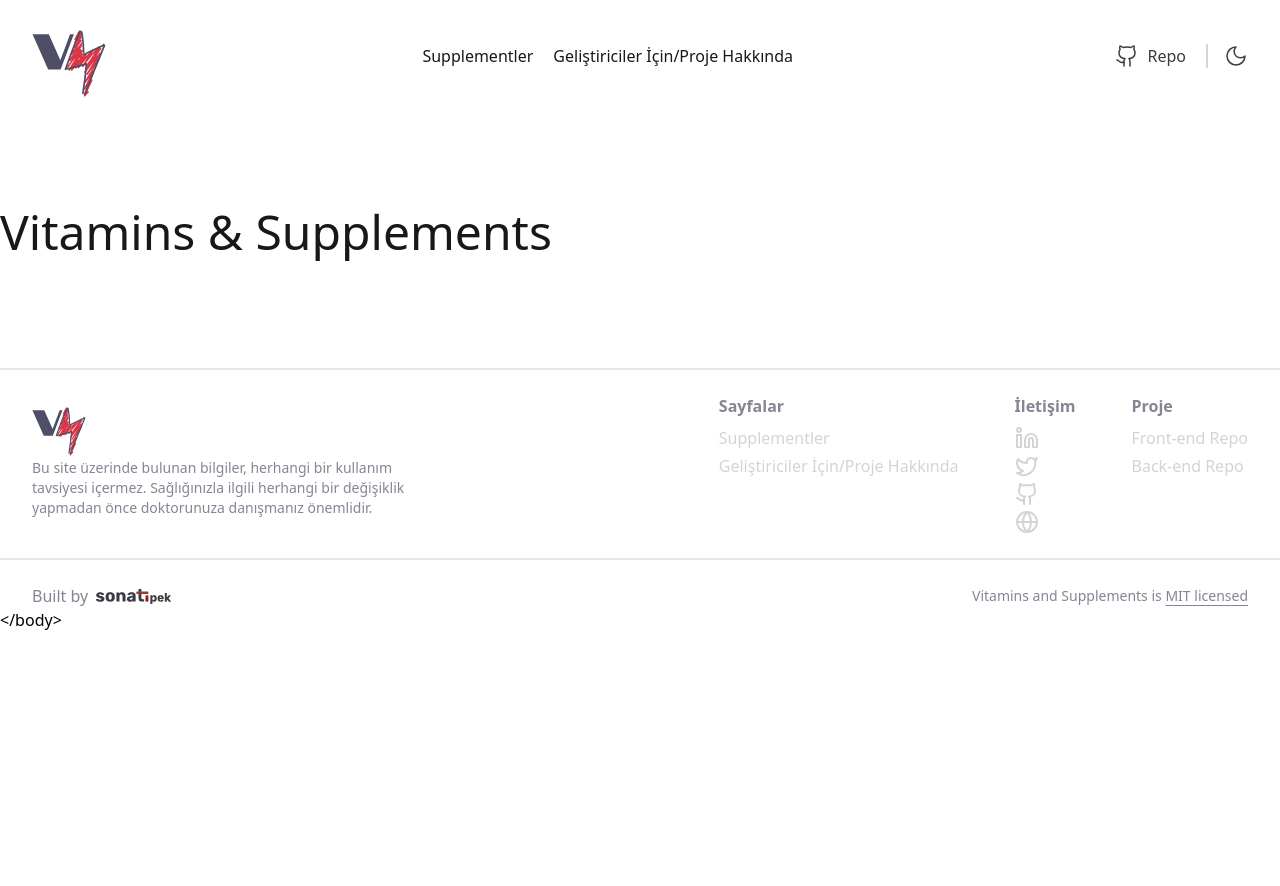
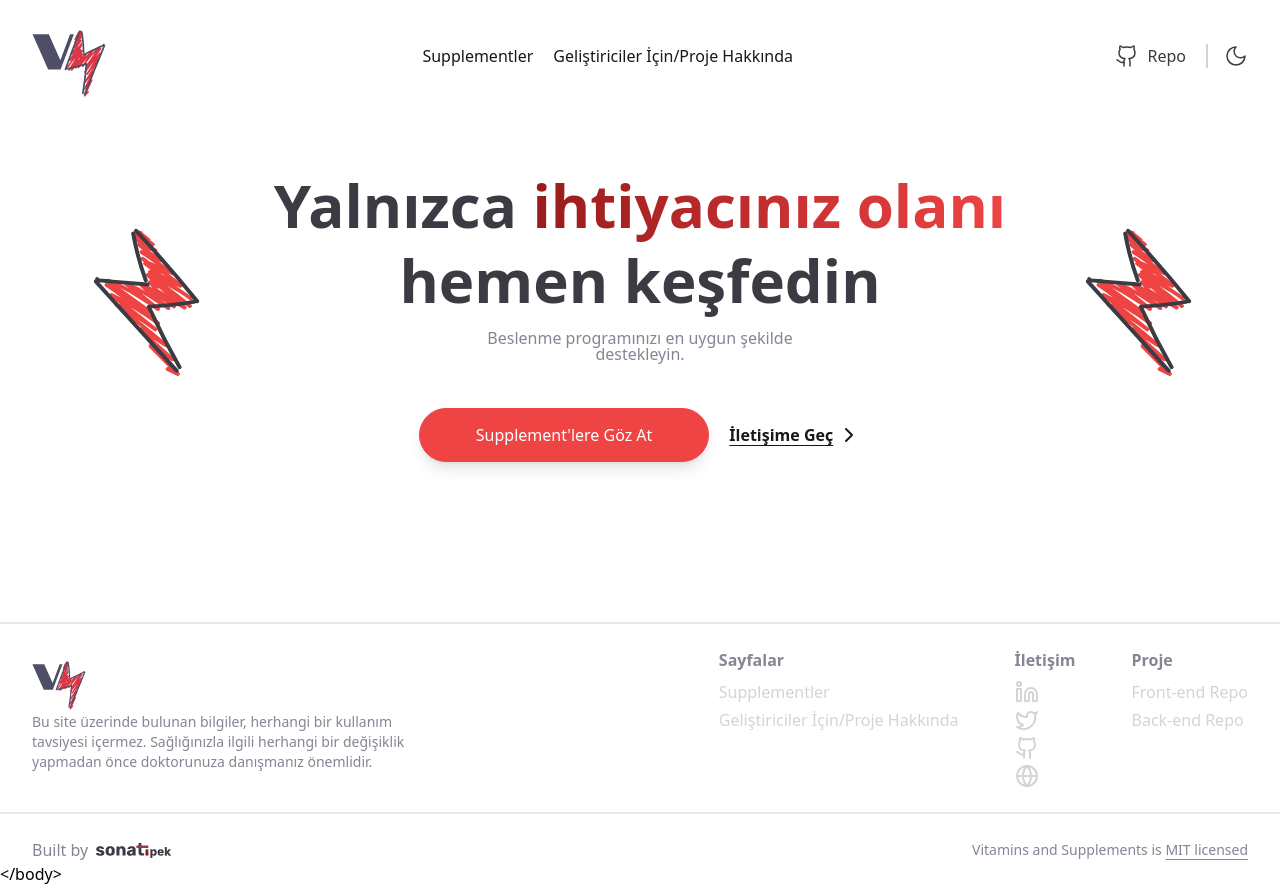
Before and after one commit to sonatipek/vitamins-and-supplements-frontend, a React (Vite) app: page / in a window 1280 px wide. Before the commit the page ends 800 px from the top, so only its background shows below. Built offline with nearby package versions, Linux system fonts and the light colour scheme.

Commit message:
hero component created and added

```diff
--- a/src/App.jsx
+++ b/src/App.jsx
@@ -1,9 +1,9 @@
-import Title from "./components/ui/Title";
+import Hero from "./components/Hero";
 
 function App() {
   return (
     <>
-      <Title size="lg" className="mt-24">Vitamins & Supplements</Title>
+      <Hero />
     </>
   );
 }
--- /dev/null
+++ b/src/components/Hero.jsx
@@ -0,0 +1,46 @@
+import { ChevronRight } from "lucide-react";
+import Link from "./ui/Link";
+import Thunderbolt from "../assets/thunderbolt.svg";
+
+export default function Hero() {
+  return (
+    <section className="mt-14 mb-40 container">
+      <div className="flex justify-center">
+        <img src={Thunderbolt} alt="thunderbolt svg" width={224} className="mt-4" />
+
+        <div>
+          <h3 className="mx-auto text-6xl font-bold text-center text-pretty text-dark leading-tight">
+            Yalnızca{" "}
+            <span className="font-extrabold text-transparent bg-clip-text bg-gradient-to-r from-darkBrand to-brand">
+              ihtiyacınız olanı
+            </span>{" "}
+            hemen keşfedin
+          </h3>
+          <p className="mx-auto text-mid font-light text-center mt-3 w-2/4 leading-none">
+            Beslenme programınızı en uygun şekilde destekleyin.
+          </p>
+        </div>
+
+        <img src={Thunderbolt} alt="thunderbolt svg" width={224} className="mt-4" />
+      </div>
+
+      <div className="flex items-center justify-center gap-5">
+        <Link href="/supplements" type="button">
+          Supplement&apos;lere Göz At
+        </Link>
+
+        <Link
+          href="https://linkedin.com/in/sonatipek"
+          target="_blank"
+          classname="!text-darkest font-semibold group"
+        >
+          İletişime Geç
+          <ChevronRight
+            size={24}
+            className="ml-1 group-hover:translate-x-1 transition-transform duration-300"
+          />
+        </Link>
+      </div>
+    </section>
+  );
+}
```
